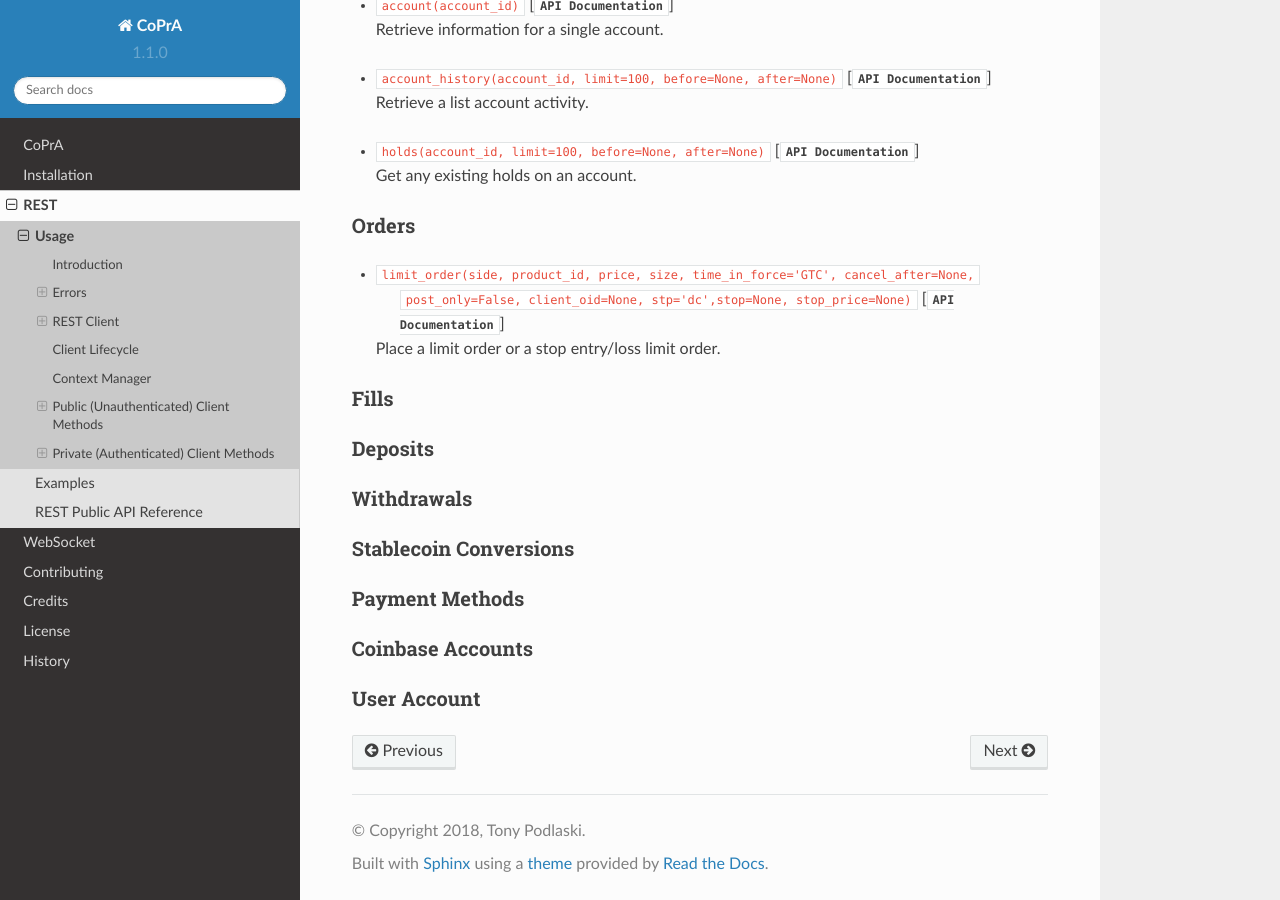
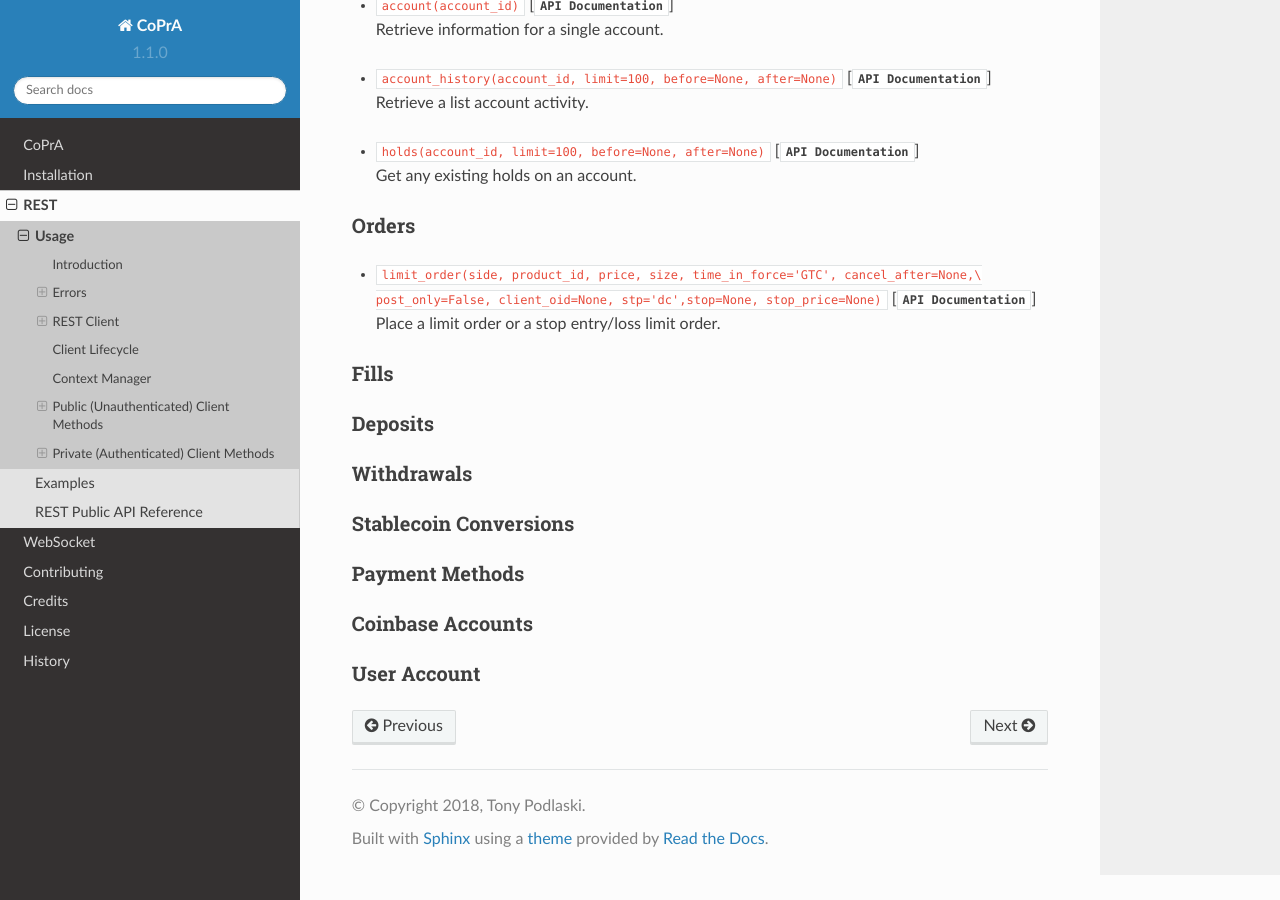
Before and after one commit to tpodlaski/copra, a Sphinx documentation site: the page built from docs/rest/usage.rst, in a window 1280 px wide and 900 px high, scrolled down 5207 px. Built offline with Sphinx 7.4.7 and the Read the Docs theme 2.0.0, drawn with Linux system fonts in a browser that asks for light colours.

Commit message:
Update usage.rst

```diff
--- a/docs/rest/usage.rst
+++ b/docs/rest/usage.rst
@@ -204,8 +204,8 @@ Orders
 ++++++
 
 *
-    | ``limit_order(side, product_id, price, size, time_in_force='GTC', cancel_after=None,``
-    |             ``post_only=False, client_oid=None, stp='dc',stop=None, stop_price=None)`` [:meth:`API Documentation <copra.rest.Client.limit_order>`]
+    | ``limit_order(side, product_id, price, size, time_in_force='GTC', cancel_after=None,\
+        post_only=False, client_oid=None, stp='dc',stop=None, stop_price=None)`` [:meth:`API Documentation <copra.rest.Client.limit_order>`]
     | Place a limit order or a stop entry/loss limit order.
 
 Fills
```
